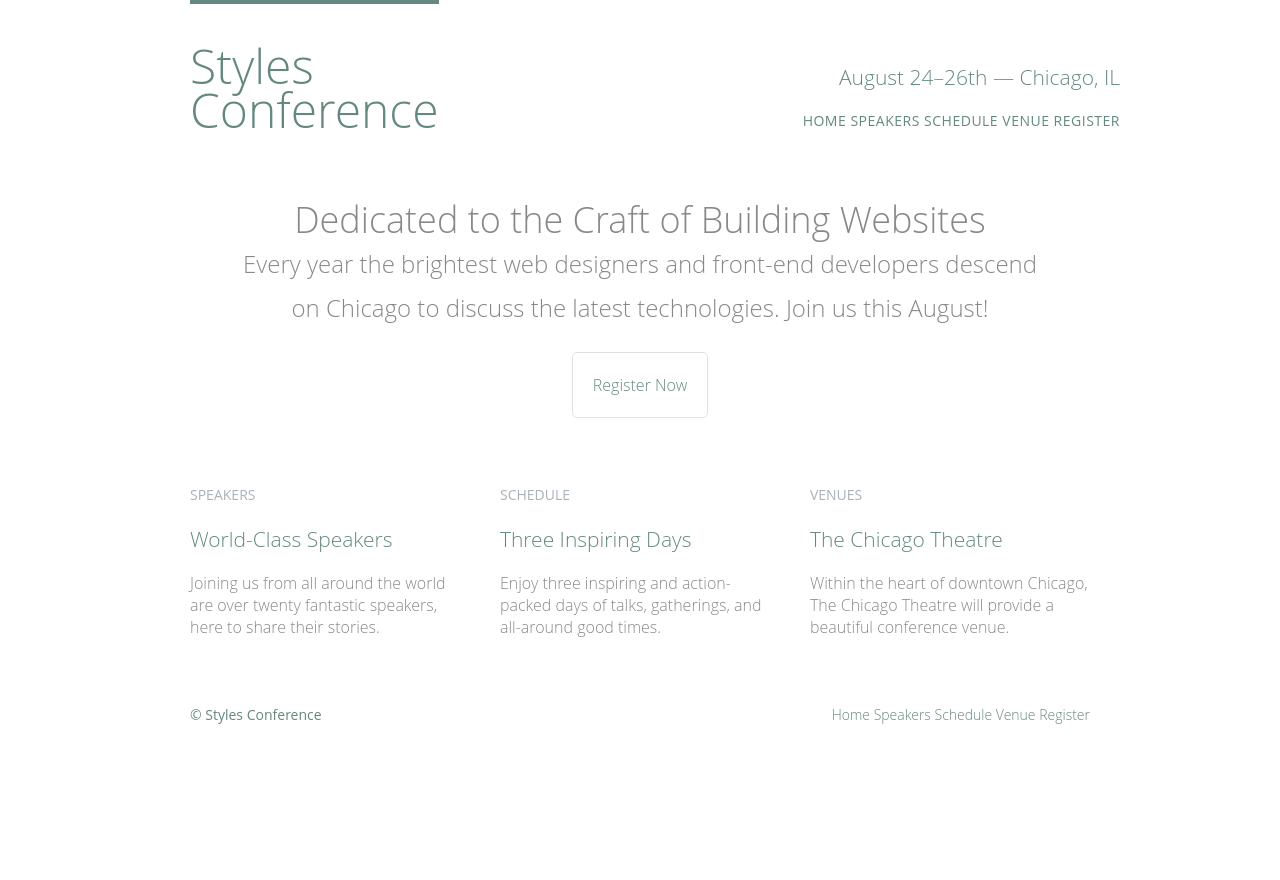
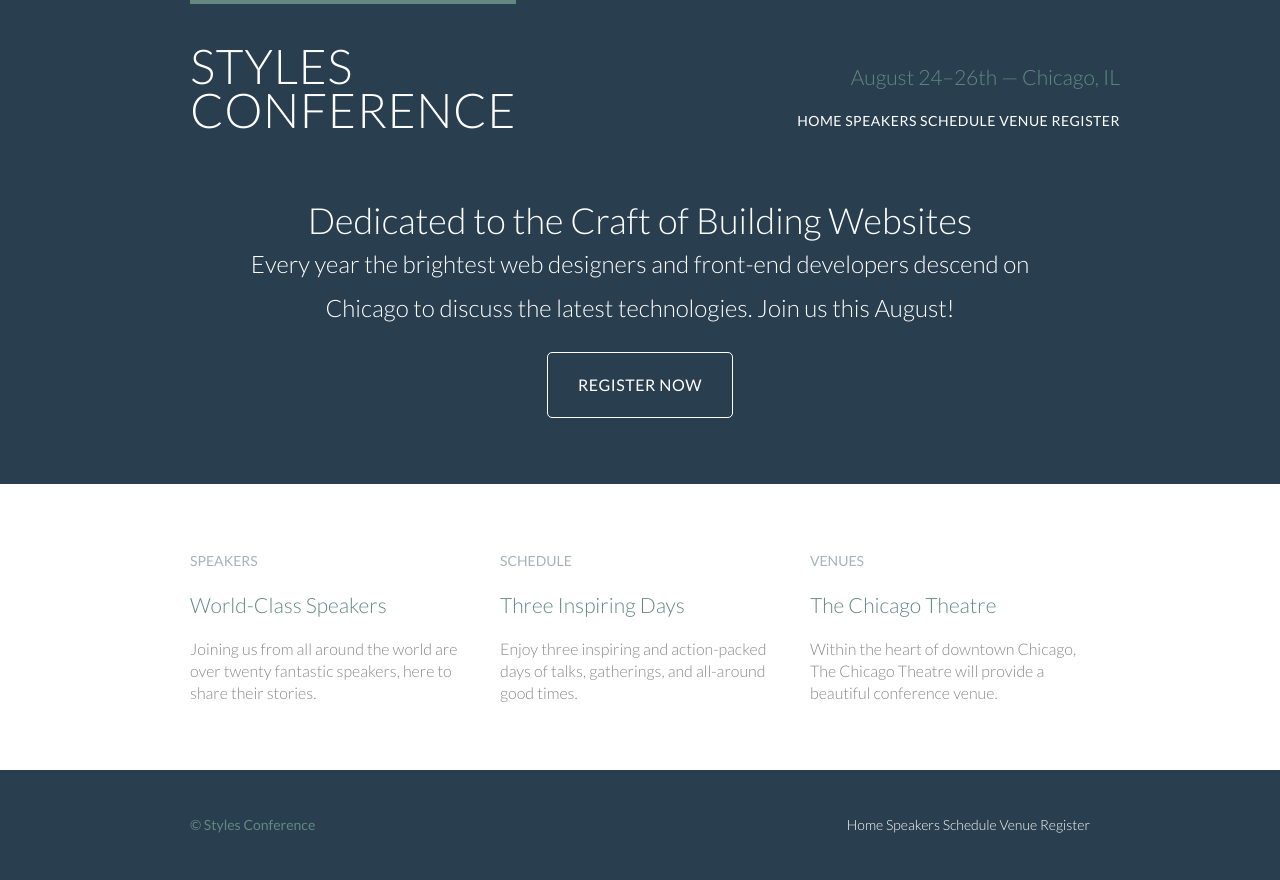
Before and after one commit to j-resilient/styles-conference, a plain HTML site: page index.html in a window 1280 px wide. Before the commit the page ends 800 px from the top, so only its background shows below. Drawn offline with Linux system fonts and the light colour scheme.

Commit message:
added background color(s), created white row, added div for symantic purposes

```diff
--- a/assets/stylesheets/main.css
+++ b/assets/stylesheets/main.css
@@ -86,8 +86,9 @@ table {
 		===========================================================================
 */
 body {
+	background: #293f50;
 	color: #888;
-	font: 300 16px/22px "Open Sans", "Helvetica Neue", Helvetica, Arial, sans-serif;
+	font: 300 16px/22px "Lato", "Open Sans", "Helvetica Neue", Helvetica, Arial, sans-serif;
 }
 h1, h3, h4, h5, p {
 	margin-bottom: 22px;
@@ -137,6 +138,12 @@ a {
 p a {
 	border-bottom: 1px solid #dfe2e5;
 }
+.primary-header a, .primary-footer a {
+	color: #fff;
+}
+.primary-header a:hover, .primary-footer a:hover {
+	color: #648880;
+}
 /*
 		===========================================================================
 		Buttons
@@ -146,10 +153,19 @@ p a {
 	border-radius: 5px;
 	display: inline-block;
 	margin: 0;
+	color: #fff;
+	cursor: pointer;
+	font-weight: 400;
+	letter-spacing: .5px;
+	text-transform: uppercase;
 }
 .btn-alt {
-	border: 1px solid #dfe2e5;
-	padding: 10px 20px;
+	border: 1px solid #fff;
+	padding: 10px 30px;
+}
+.btn-alt:hover {
+	background: #fff;
+	color: #648880;
 }
 /*
 		===========================================================================
@@ -160,12 +176,14 @@ p a {
 	padding: 22px 80px 66px 80px;
 	line-height: 44px;
 	text-align: center;
+	color: #fff;
 }
 .hero h2 {
 	font-size: 36px;
 }
 .hero p {
 	font-size: 24px;
+	font-weight: 100;
 }
 .teaser a:hover h3 {
 	color: #a9b2b9;
@@ -189,6 +207,16 @@ p a {
 }
 /*
 		###########################################################################
+		Rows
+		###########################################################################
+*/
+.row {
+	background: #fff;
+	min-width: 960px;
+	padding: 66px 0 44px 0;
+}
+/*
+		###########################################################################
 		Primary header
 		###########################################################################
 */
@@ -198,6 +226,9 @@ p a {
 	float: left;
 	font-size: 48px;
 	line-height: 44px;
+	font-weight: 100;
+	text-transform: uppercase;
+	letter-spacing: .5px;
 }
 .tagline {
 	margin: 66px 0 22px 0;
--- a/index.html
+++ b/index.html
@@ -4,9 +4,10 @@
       <meta charset="utf-8">
       <title>Styles Conference</title>
       <link rel="stylesheet" href="assets/stylesheets/main.css">
+      <link href="https://fonts.googleapis.com/css?family=Lato" rel="stylesheet"><link href="https://fonts.googleapis.com/css?family=Lato:300,400" rel="stylesheet">
   </head>
   <body>
-    <header class="container group">
+    <header class="primary-header container group">
       <section class="container">
         <h1 class="logo"><a href="index.html">Styles <br> Conference</a></h1>
       </section>
@@ -25,7 +26,9 @@
       Chicago to discuss the latest technologies. Join us this August!</p>
       <a href="register.html" class="btn btn-alt">Register Now</a>
     </section>
-    <section class="grid">
+    <!-- Teasers -->
+    <section class="row">
+      <div class="grid">
         <!-- Speakers -->
         <section class="teaser col-1-3">
           <a href="speakers.html">
@@ -53,6 +56,7 @@
           <p>Within the heart of downtown Chicago, The Chicago Theatre will
            provide a beautiful conference venue.</p>
         </section>
+      </div>
     </section>
     <footer class="container primary-footer group">
       <small>&copy; Styles Conference</small>
```
Also changed, not shown: register.html (+3 -1 lines), speakers.html (+3 -1 lines), venue.html (+3 -1 lines). Lines whose indentation alone changed are shown as unchanged.
